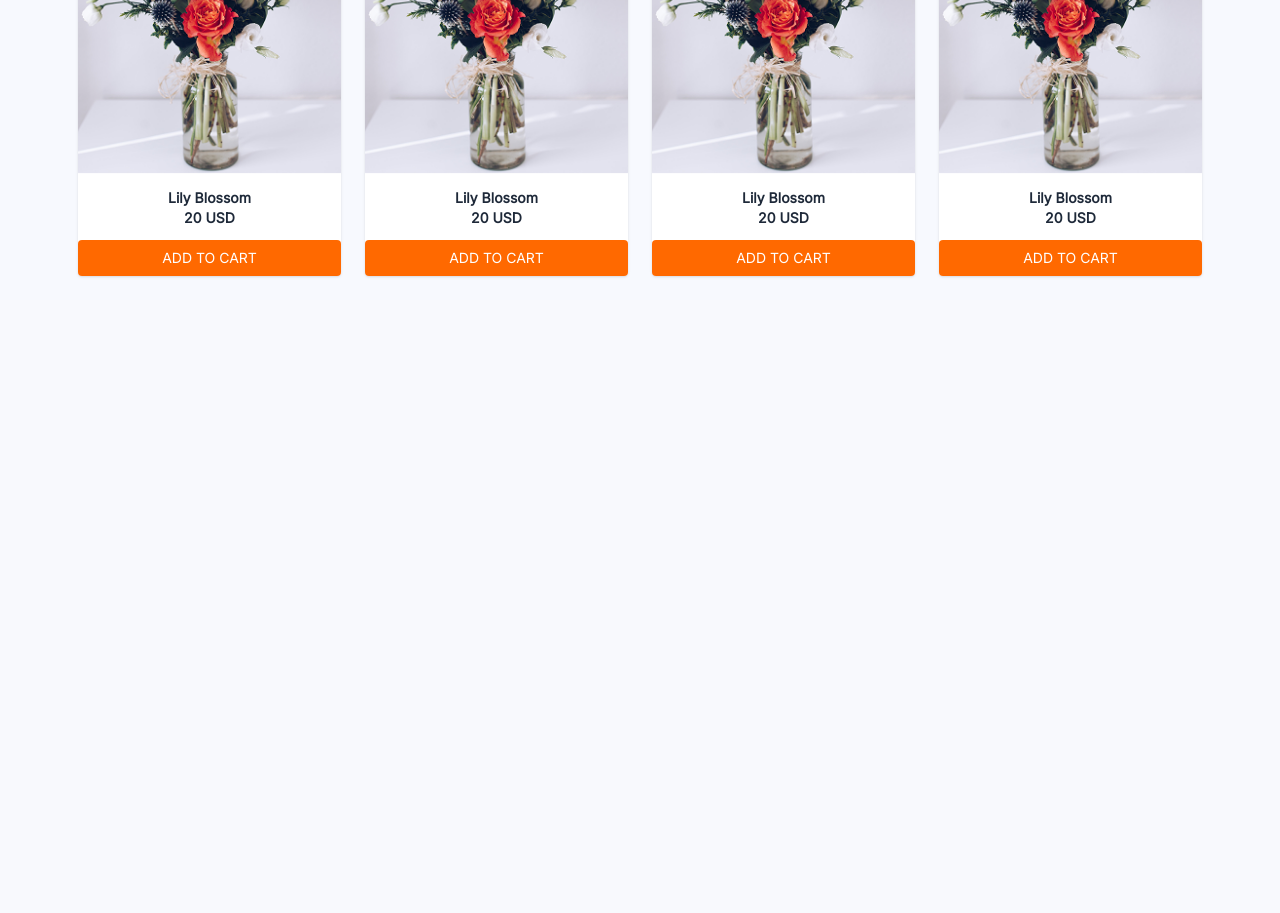
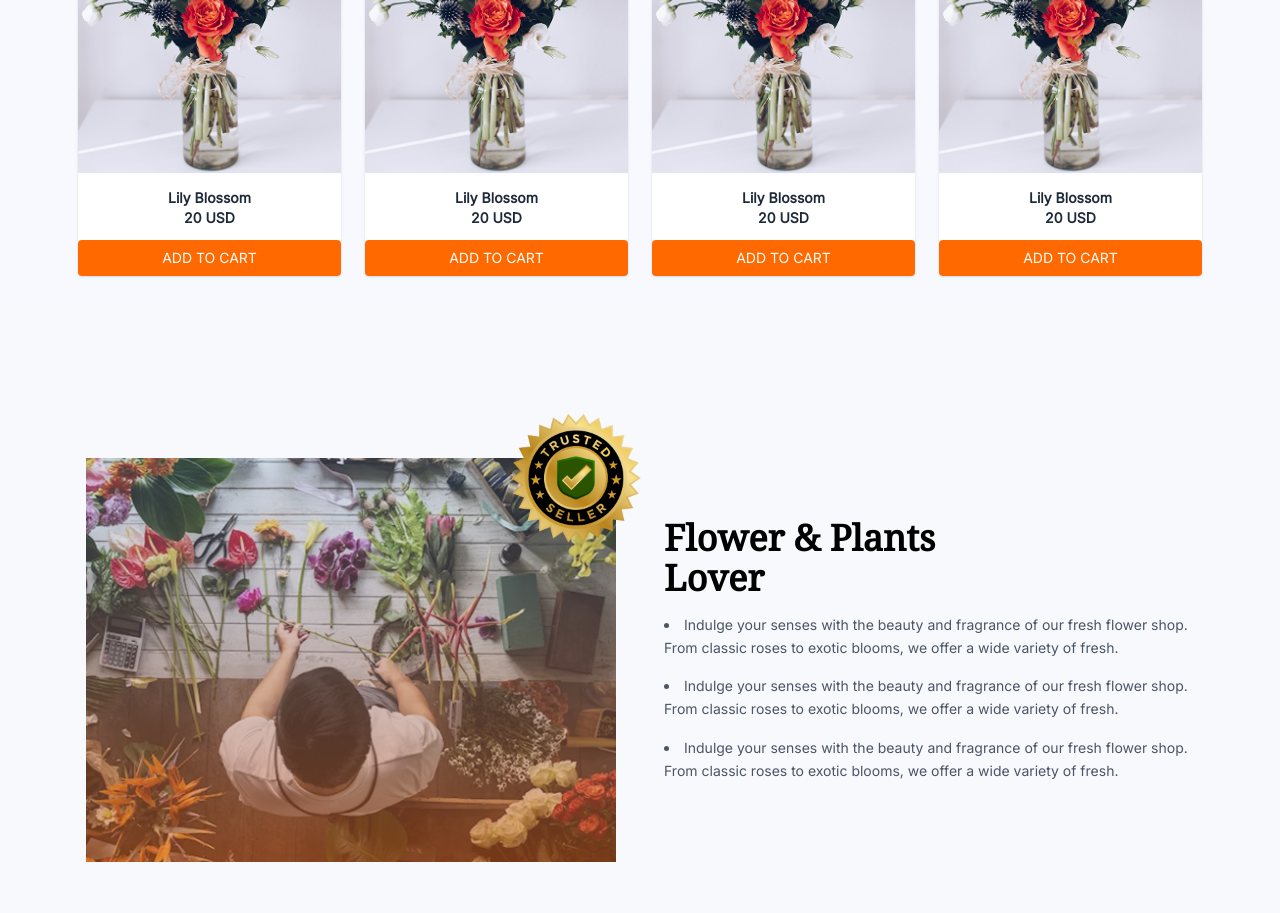
Before and after one commit to shuvankarsasmal/Assignment-2, a plain HTML site: page index.html in a window 1280 px wide. Shown: the part 1408-2321 px from the top of the page. Before the commit the page ends 1708 px from the top, so only its background shows below. Drawn offline with nearby package versions, Linux system fonts and the light colour scheme.

Commit message:
Flower and plants lover section commit

```diff
--- a/index.html
+++ b/index.html
@@ -134,6 +134,26 @@
     </div>
   </div>
 </section>
+   <!-- FLOWER & PLANTS LOVER SECTION -->
+<section class="max-w-[1140px] mx-auto my-[110px] max-[768px]:my-[5px] px-4 py-12 flex flex-col md:flex-row gap-12 max-[768px]:gap-4 h-[500px] max-[768px]:h-auto">
+  <div class=" relative w-1/2 max-[768px]:w-full">
+    <img src="images/assets/flower-store.png" alt="Flower Table" class="w-full h-full object-cover" />
+    <img src="images/assets/trusted-badge.png" alt="Trusted Seller"
+         class="absolute top-[-70px] right-[-50px] w-[180px] hidden md:block" />
+  </div>
+
+  <!-- Text Content -->
+  <div class="w-full md:w-1/2 py-[60px] max-[768px]:py-4">
+    <h2 class="text-4xl font-bold text-black font-['Noto_Serif'] mb-4">
+      <span>Flower & Plants</span><br> <span>Lover</span></h2>
+    <ul class="space-y-4 text-gray-600 font-['Inter'] text-sm leading-relaxed list-disc list-inside">
+      <li>Indulge your senses with the beauty and fragrance of our fresh flower shop. From classic roses to exotic blooms, we offer a wide variety of fresh.</li>
+      <li>Indulge your senses with the beauty and fragrance of our fresh flower shop. From classic roses to exotic blooms, we offer a wide variety of fresh.</li>
+      <li>Indulge your senses with the beauty and fragrance of our fresh flower shop. From classic roses to exotic blooms, we offer a wide variety of fresh.</li>
+    </ul>
+  </div>
+</section>
+
 
 </main>
 <footer>
```
